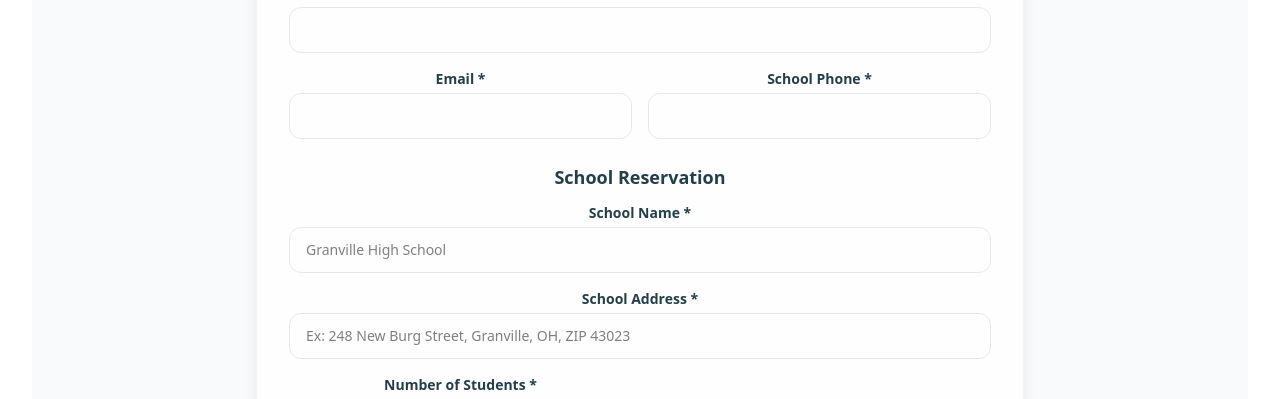
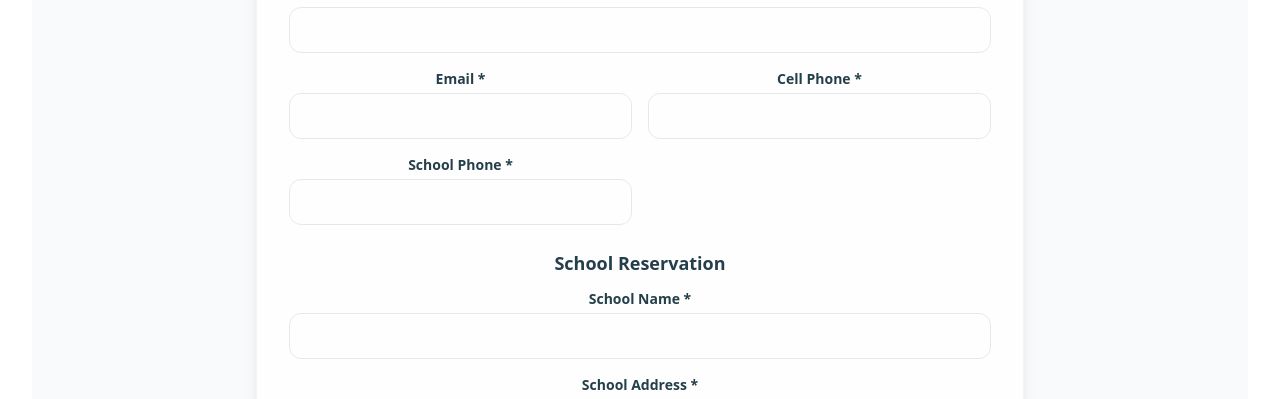
Before and after one commit to lorenzogt1998-dev/jlgwebfront, a React (Vite) app: page /posts/reserveticket in a window 1280 px wide. Shown: the part 537-936 px from the top of the page. Built offline with nearby package versions, Linux system fonts and the light colour scheme; no server answers.

Commit message:
placeholders comentados

```diff
--- a/src/pages/reserveTicket.tsx
+++ b/src/pages/reserveTicket.tsx
@@ -162,6 +162,17 @@ export default function ReserveTicket() {
               </div>
               <div>
                 <label className="block text-sm font-semibold text-[#243f4a] mb-1">
+                  Cell Phone *
+                </label>
+                <input
+                  type="tel"
+                  required
+                  className="w-full border border-gray-200 rounded-xl px-4 py-3 text-sm focus:ring-2 focus:ring-[#2fa79a]/30 focus:border-[#2fa79a]"
+                  name="phone"
+                />
+              </div>
+              <div>
+                <label className="block text-sm font-semibold text-[#243f4a] mb-1">
                   School Phone *
                 </label>
                 <input
@@ -187,7 +198,7 @@ export default function ReserveTicket() {
                 <input
                   type="text"
                   required
-                  placeholder="Granville High School"
+                  //placeholder="Granville High School"
                   className="w-full border border-gray-200 rounded-xl px-4 py-3 text-sm focus:ring-2 focus:ring-[#2fa79a]/30 focus:border-[#2fa79a]"
                   name="school"
                 />
@@ -200,7 +211,7 @@ export default function ReserveTicket() {
                 <input
                   type="text"
                   required
-                  placeholder="Ex: 248 New Burg Street, Granville, OH, ZIP 43023"
+                  //placeholder="Ex: 248 New Burg Street, Granville, OH, ZIP 43023"
                   className="w-full border border-gray-200 rounded-xl px-4 py-3 text-sm focus:ring-2 focus:ring-[#2fa79a]/30 focus:border-[#2fa79a]"
                   name="schoolAddress"
                 />
```
